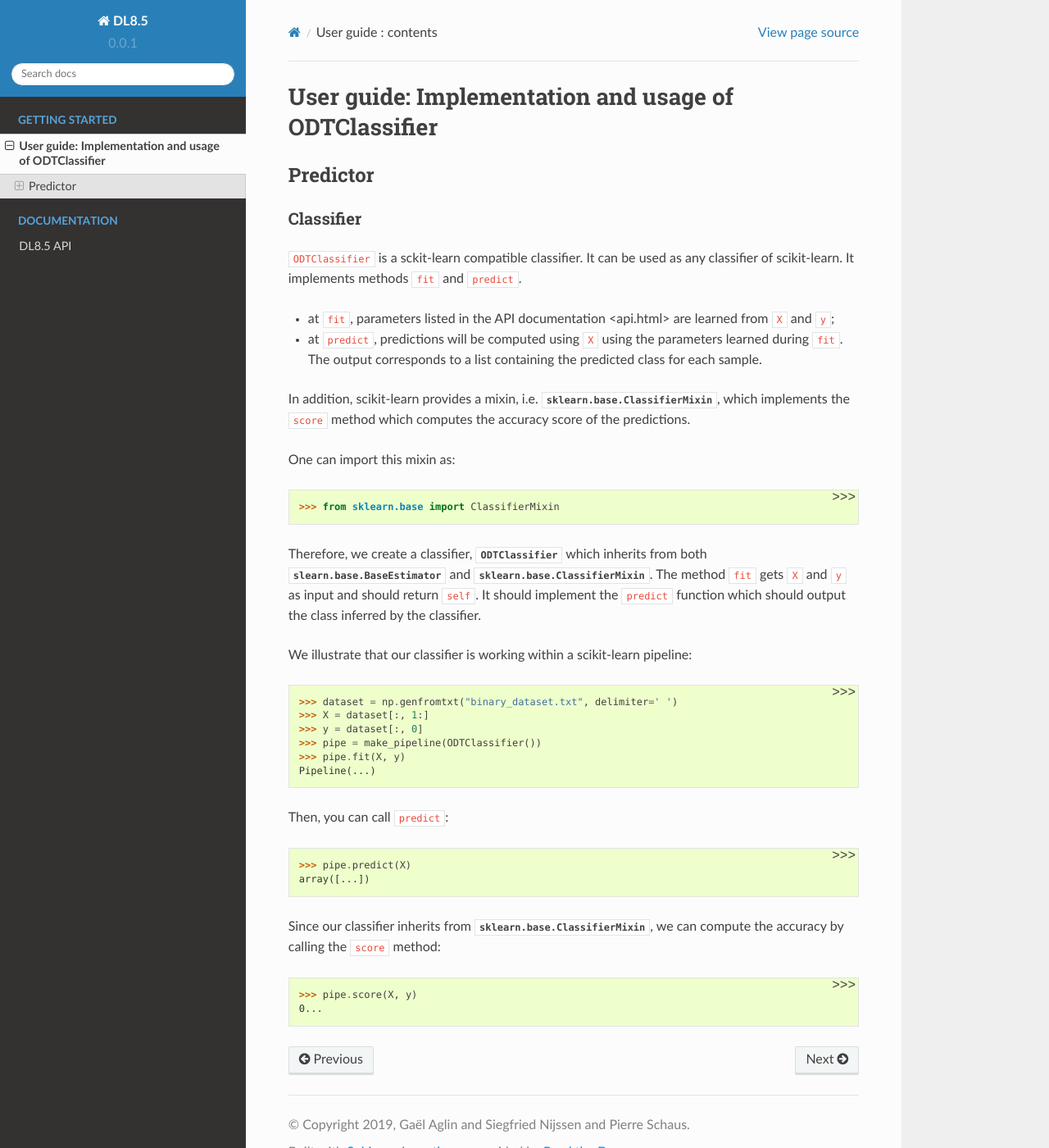
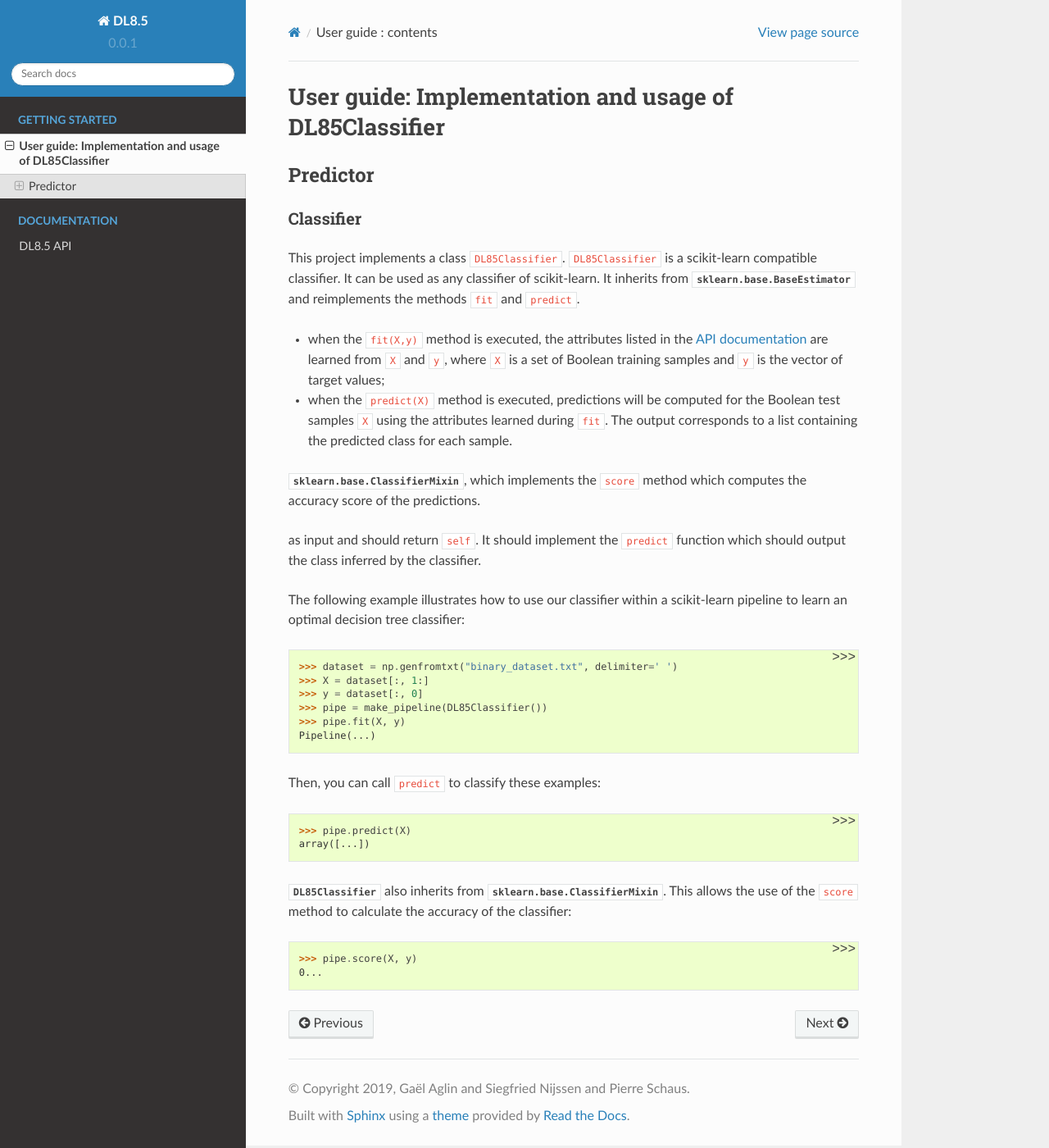
Before and after one commit to aia-uclouvain/pydl8.5, a Sphinx documentation site: the page built from python_library/doc/user_guide.rst, in a window 1280 px wide and 1400 px high. Shown: the whole window at 82% size. Built offline with Sphinx 7.4.7 and the Read the Docs theme 2.0.0, drawn with Linux system fonts in a browser that asks for light colours; formulas are drawn with MathJax 3; pages that are not in the unit, such as notebooks, are missing from menus; the version number is read from the project's files by our own code.

Commit message:
Modified documentatino.

```diff
--- a/python_library/doc/index.rst
+++ b/python_library/doc/index.rst
@@ -6,9 +6,9 @@
 Welcome to DL8.5's documentation!
 =================================
 
-This project is used to infer binary optimal decision trees classifier.
-It is a scikit-learn compatible classifier which can be used with any scikit-learn functions.
-As any scikit-learn classifier, you have to use methods "fit" and "predict".
+This project implements an algorithm for inferring binary optimal decision tree classifiers.
+It provides a scikit-learn compatible classifier which can be used with any scikit-learn functions.
+.. As any scikit-learn classifier, you have to use methods "fit" and "predict".
 
 .. toctree::
    :maxdepth: 2
--- a/python_library/doc/user_guide.rst
+++ b/python_library/doc/user_guide.rst
@@ -2,9 +2,9 @@
 
 .. _user_guide:
 
-=====================================================
-User guide: Implementation and usage of ODTClassifier
-=====================================================
+======================================================
+User guide: Implementation and usage of DL85Classifier
+======================================================
 
 Predictor
 ---------
@@ -12,46 +12,46 @@ Predictor
 Classifier
 ~~~~~~~~~~
 
-``ODTClassifier`` is a sckit-learn compatible classifier. It can be used as any classifier of
-scikit-learn. It implements methods ``fit`` and ``predict``.
+This project implements a class ``DL85Classifier``.
+``DL85Classifier`` is a scikit-learn compatible classifier. It can be used as any classifier of
+scikit-learn. It inherits from :class:`sklearn.base.BaseEstimator` and reimplements the methods ``fit`` and ``predict``.
 
-* at ``fit``, parameters listed in the API documentation <api.html> are learned from ``X`` and ``y``;
-* at ``predict``, predictions will be computed using ``X`` using the parameters
+* when the ``fit(X,y)`` method is executed, the attributes listed in the `API documentation <api.html>`_ are learned from ``X`` and ``y``, where ``X`` is a set of Boolean training samples and ``y`` is the  vector of target values;
+* when the ``predict(X)`` method is executed, predictions will be computed for the Boolean test samples ``X`` using the attributes
   learned during ``fit``. The output corresponds to a list containing the predicted class for each
   sample.
 
-In addition, scikit-learn provides a mixin, i.e.
+.. In addition, scikit-learn provides a mixin, i.e.
 :class:`sklearn.base.ClassifierMixin`, which implements the ``score`` method
 which computes the accuracy score of the predictions.
 
-One can import this mixin as::
+.. One can import this mixin as::
 
-    >>> from sklearn.base import ClassifierMixin
-
-Therefore, we create a classifier, :class:`ODTClassifier` which inherits
-from both :class:`slearn.base.BaseEstimator` and
-:class:`sklearn.base.ClassifierMixin`. The method ``fit`` gets ``X`` and ``y``
+..    >>> from sklearn.base import ClassifierMixin
+.. The method ``fit`` gets ``X`` and ``y``
 as input and should return ``self``. It should implement the ``predict``
 function which should output the class inferred by the classifier.
 
-We illustrate that our classifier is working within a scikit-learn pipeline::
+The following example illustrates how to use our classifier within a scikit-learn pipeline to learn an optimal decision tree classifier::
 
     >>> dataset = np.genfromtxt("binary_dataset.txt", delimiter=' ')
     >>> X = dataset[:, 1:]
     >>> y = dataset[:, 0]
-    >>> pipe = make_pipeline(ODTClassifier())
+    >>> pipe = make_pipeline(DL85Classifier())
     >>> pipe.fit(X, y)  # doctest: +ELLIPSIS
     Pipeline(...)
 
 
-Then, you can call ``predict``::
+Then, you can call ``predict`` to classify these examples::
 
     >>> pipe.predict(X)  # doctest: +ELLIPSIS
     array([...])
 
 
-Since our classifier inherits from :class:`sklearn.base.ClassifierMixin`, we
-can compute the accuracy by calling the ``score`` method::
+
+:class:`DL85Classifier` also inherits from
+:class:`sklearn.base.ClassifierMixin`. This allows the use of the ``score`` method to calculate
+the accuracy of the classifier::
 
     >>> pipe.score(X, y)  # doctest: +ELLIPSIS
     0...
```
Also changed, not shown: 1 other file.
